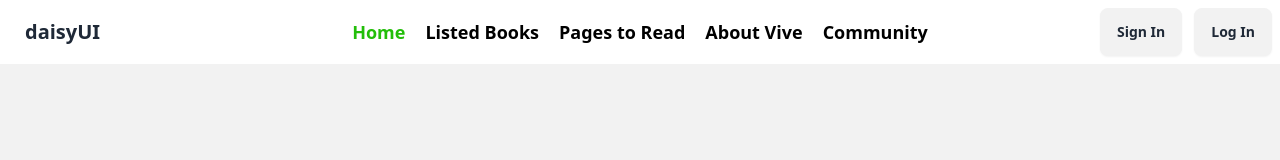
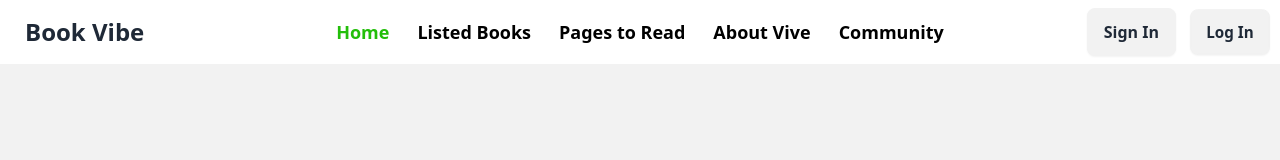
Before and after one commit to Idba1/book-vive, a React (Vite) app: page / in a window 1280 px wide. Shown: the top 160 px of the page. Built offline with nearby package versions, Linux system fonts and the light colour scheme.

Commit message:
update nav

```diff
--- a/src/Components/Hero.jsx
+++ b/src/Components/Hero.jsx
@@ -4,10 +4,10 @@ const Hero = () => {
         <div>
             <div className="hero min-h-screen bg-base-200">
                 <div className="hero-content flex-col lg:flex-row-reverse lg:mx-14 lg:p-12">
-                    <img src={'image-1.png'}className="max-w-sm rounded-lg shadow-2xl" />
+                    <img src={'image-1.png'}className="lg:max-w-sm rounded-lg lg:shadow-2xl" />
                     <div>
                         <h1 className="lg:text-5xl text-2xl font-bold">Books to freshen up <br /> your bookshelf</h1>
-                        <p className="py-6">Welcome to Book Vive, your portal to the world of Vive literature. Explore captivating narratives, thought-provoking philosophies, and join a vibrant community of like-minded readers. Start your journey today and discover the transformative power of Vive literature.</p>
+                        <p className="lg:py-6">Welcome to Book Vive, your portal to the world of Vive literature. Explore captivating narratives, thought-provoking philosophies, and join a vibrant community of like-minded readers. Start your journey today and discover the transformative power of Vive literature.</p>
                         <button className="btn">View The List</button>
                     </div>
                 </div>
--- a/src/Components/Navbar.jsx
+++ b/src/Components/Navbar.jsx
@@ -3,7 +3,7 @@ import { NavLink } from "react-router-dom";
 const Navbar = () => {
     return (
         <div>
-            <div className="navbar bg-base-100">
+            <div className="navbar bg-base-100 shadow-lg">
                 <div className="navbar-start">
                     <div className="dropdown">
                         <div tabIndex={0} role="button" className="btn btn-ghost lg:hidden">
@@ -24,10 +24,10 @@ const Navbar = () => {
                             isActive ? 'text-[#23BE0A]' : 'text-black'} to={"/community"}>Community</NavLink>
                         </ul>
                     </div>
-                    <a className="btn btn-ghost text-xl">daisyUI</a>
+                    <a className="btn btn-ghost text-base font-bold lg:text-2xl">Book Vibe</a>
                 </div>
                 <div className="navbar-center hidden lg:flex ">
-                    <ul className="menu menu-horizontal px-1 gap-5 font-semibold text-lg">
+                    <ul className="menu menu-horizontal px-1 gap-7 font-semibold text-lg">
                         <NavLink
                             className={({ isActive }) =>
                                 isActive ? 'text-[#23BE0A]' : 'text-black'}
@@ -43,8 +43,8 @@ const Navbar = () => {
                     </ul>
                 </div>
                 <div className="navbar-end gap-1 lg:gap-3">
-                    <a className="btn">Sign In</a>
-                    <a className="btn">Log In</a>
+                    <a className="btn text-base lg:font-bold">Sign In</a>
+                    <a className="lg:btn hidden lg:text-base lg:font-bold">Log In</a>
                 </div>
             </div>
         </div>
```
